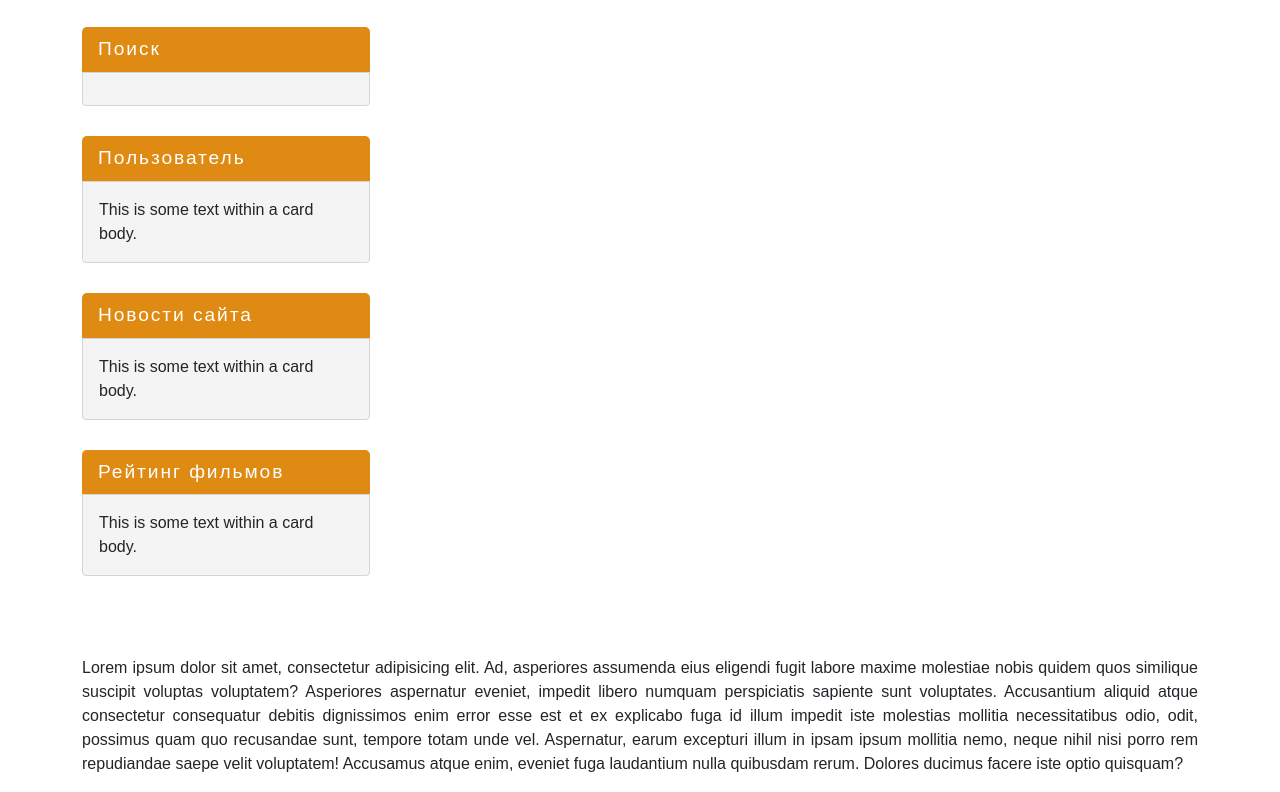
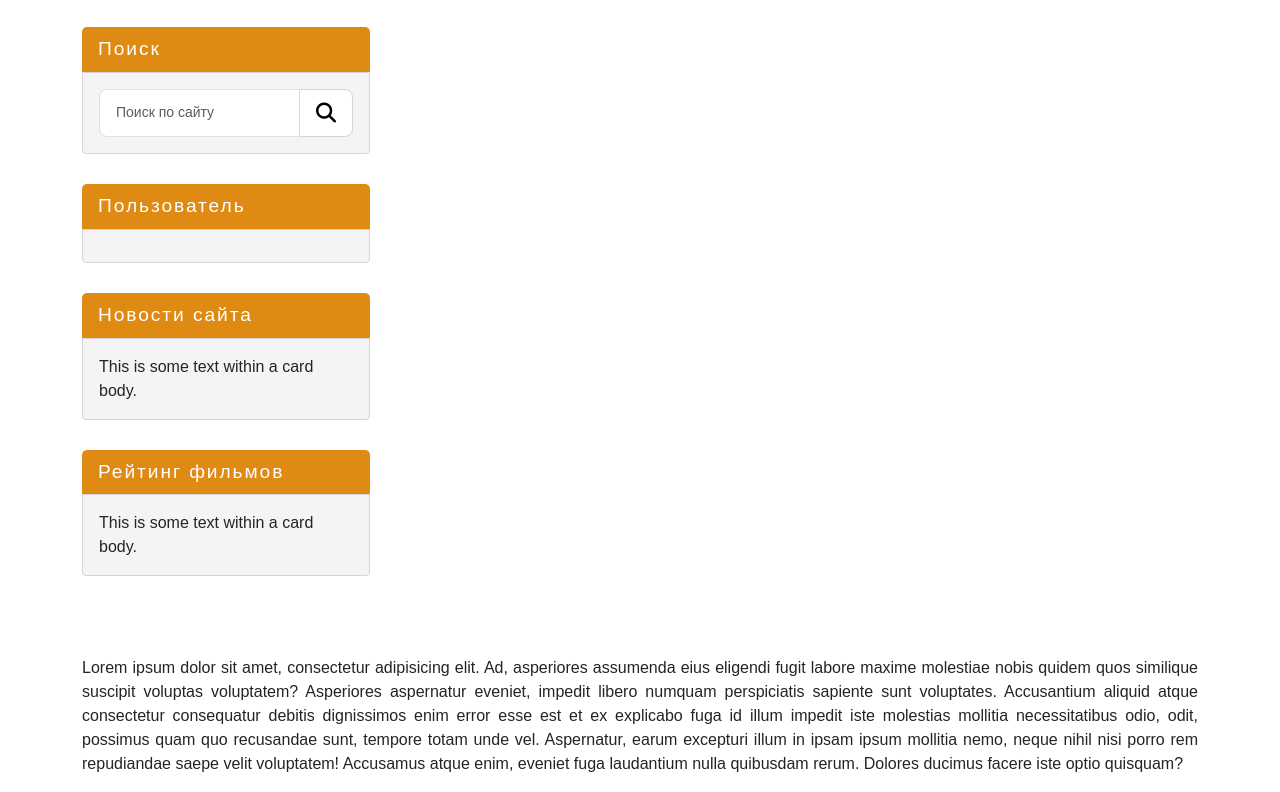
Before and after one commit to Pistalierro/kinozal_training_bootstap_v5.3, a website: page index.html in a window 1280 px wide. Shown: the part 858-1650 px from the top of the page. Drawn offline with nearby package versions, Linux system fonts and the light colour scheme.

Commit message:
сделал форму поиска для sidebar

```diff
--- a/assets/scss/common/_bootstrap-theming.scss
+++ b/assets/scss/common/_bootstrap-theming.scss
@@ -37,3 +37,13 @@
 		background-color: $color-gray-light;
 	}
 }
+
+.btn-info {
+	background-color: $color-light;
+	border-color: $color-gray;
+}
+
+.input-group-lg > .form-control {
+	font-size: 0.875em;
+	color: $color-gray;
+}
--- a/index.html
+++ b/index.html
@@ -7,6 +7,7 @@
 	<meta content="width=device-width, initial-scale=1.0" name="viewport">
 	<title>Кинозал</title>
 	<link href="assets/img/favicon.png" rel="icon" type="image/x-icon">
+	<link href="https://cdnjs.cloudflare.com/ajax/libs/font-awesome/6.6.0/css/all.min.css" rel="stylesheet">
 	<link crossorigin="anonymous" href="https://cdn.jsdelivr.net/npm/bootstrap@5.3.3/dist/css/bootstrap.min.css"
 	      integrity="sha384-QWTKZyjpPEjISv5WaRU9OFeRpok6YctnYmDr5pNlyT2bRjXh0JMhjY6hW+ALEwIH" rel="stylesheet">
 	<link href="assets/css/style.css" rel="stylesheet">
@@ -118,7 +119,16 @@
 			<div class="site-search card" style="width: 18rem;">
 				<div class="card-header">Поиск</div>
 				<div class="card-body">
-					<form action=""></form>
+					<form action="url/search">
+						<div class="input-group input-group-lg">
+							<input aria-describedby="button-addon2" aria-label="Recipient's username" class="form-control"
+							       placeholder="Поиск по сайту"
+							       type="text">
+							<button class="btn btn-info" id="button-addon2" type="submit">
+								<i class="fa-solid fa-magnifying-glass"></i>
+							</button>
+						</div>
+					</form>
 				</div>
 			</div>
 
@@ -127,7 +137,7 @@
 					Пользователь
 				</div>
 				<div class="card-body">
-					This is some text within a card body.
+					<form action="url/login"></form>
 				</div>
 			</div>
 
```
Also changed, not shown: assets/css/style.css.
